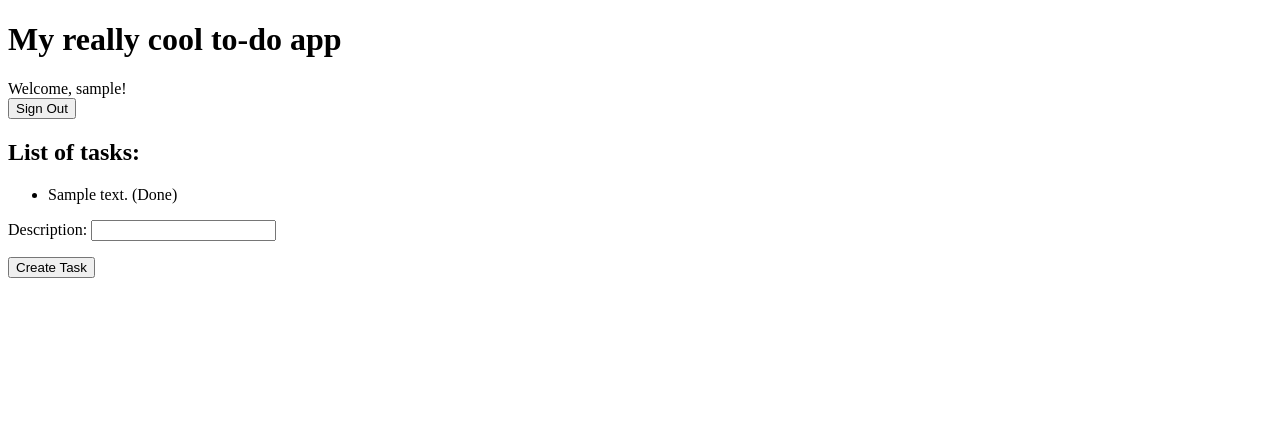
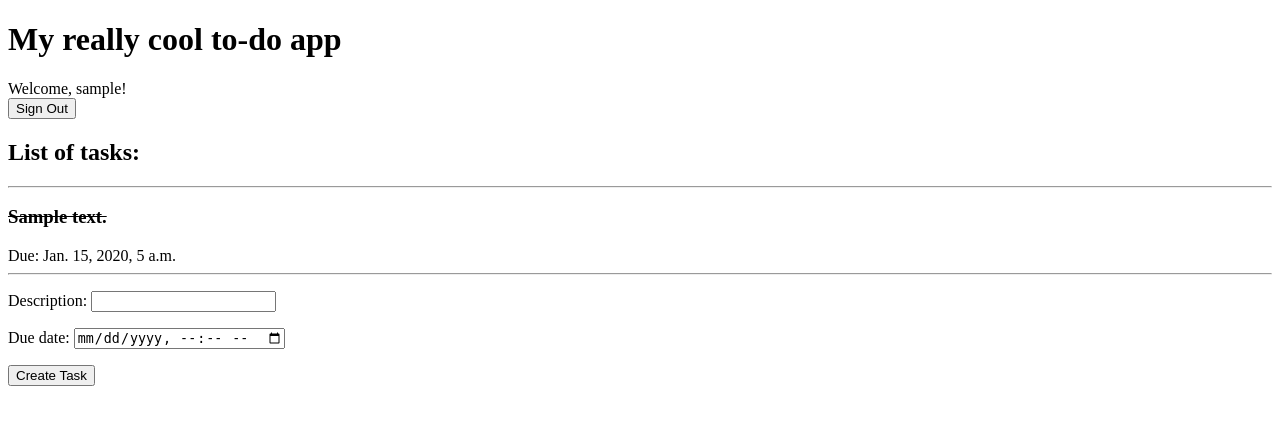
Before and after one commit to jamesbrunet/lab-3-vcs-and-models, a Django app: page / in a window 1280 px wide. Shown: the top 425 px of the page. Run offline with Django 4.2, Linux system fonts and the light colour scheme; a user stored in the database is signed in; tables that the repository leaves empty hold one stand-in row (values such as "Sample post").

Commit message:
Add support for due dates, redesign tasks in template

```diff
--- a/studentdemo/studentdemo/settings.py
+++ b/studentdemo/studentdemo/settings.py
@@ -109,7 +109,7 @@ AUTH_PASSWORD_VALIDATORS = [
 
 LANGUAGE_CODE = 'en-us'
 
-TIME_ZONE = 'UTC'
+TIME_ZONE = 'US/Eastern'
 
 USE_I18N = True
 
--- a/studentdemo/todoapp/forms.py
+++ b/studentdemo/todoapp/forms.py
@@ -2,6 +2,10 @@ from django import forms
 from .models import Task
 
 class TaskForm(forms.ModelForm):
+    due_date = forms.DateTimeField(
+        widget=forms.DateTimeInput(attrs={'type': 'datetime-local'}),
+        input_formats=['%Y-%m-%dT%H:%M']
+    )
     class Meta:
         model = Task
-        fields = ['description']
+        fields = ['description', 'due_date']
--- a/studentdemo/todoapp/models.py
+++ b/studentdemo/todoapp/models.py
@@ -1,12 +1,18 @@
 from django.db import models
 from django.conf import settings
-
+from django.utils import timezone
 
 
 class Task(models.Model):
     user = models.ForeignKey(settings.AUTH_USER_MODEL, on_delete=models.CASCADE)
     description = models.CharField(max_length=255)
     completed = models.BooleanField(default=False)
+    created_date = models.DateTimeField(auto_now_add=True)
+    due_date = models.DateTimeField()
 
     def __str__(self):
         return self.description
+
+    @property
+    def due_today(self):
+        return self.due_date >= timezone.now() - timezone.timedelta(days=1)
--- a/studentdemo/todoapp/templates/index.html
+++ b/studentdemo/todoapp/templates/index.html
@@ -21,39 +21,21 @@
 {% endif %}
 
 <h2>List of tasks:</h2>
-<ul>
-    {% for task in tasks %}
-       <li>
-           {{ task.description }}
-           {% if task.completed %}
-              (Done)
-           {% endif %}
-       </li>
-    {% endfor %}
-</ul>
-
-<script>
-$(document).ready(function() {
-    $("#taskForm").submit(function(e) {
-        e.preventDefault();
-        $.ajax({
-            type: 'POST',
-            url: '{% url "create_task" %}',
-            data: $(this).serialize(),
-            success: function(response) {
-                if(response.status === 'ok') {
-                    $('ul').append('<li>' + response.task_description + '</li>');
-                    $("#taskForm")[0].reset();  // Clear the form fields
-                }
-            },
-            error: function(response) {
-                alert('Error: ' + response.responseJSON.errors);
-            }
-        });
-    });
-});
-</script>
-
+{% for task in tasks %}
+    <hr>
+        <h3>
+        {% if task.completed %}
+            <s>{{ task.description }}</s>
+        {% else %}
+            {{ task.description }}
+        {% endif %}
+        </h3>
+        <div>Due: {{task.due_date}}</div>
+        {% if task.due_today %}
+        Due today!
+        {% endif %}
+{% endfor %}
+<hr>
 
 <form  id="taskForm" method="post"">
     {% csrf_token %}
--- a/studentdemo/todoapp/views.py
+++ b/studentdemo/todoapp/views.py
@@ -8,7 +8,6 @@ from django.contrib.auth.decorators import login_required
 
 @login_required()
 def index(request):
-    # Fetch Data From Model
     tasks = Task.objects.filter(user=request.user)
 
     # Fetch Form from Forms
@@ -25,6 +24,4 @@ def create_task(request):
         task = form.save(commit=False)
         task.user = request.user
         task.save()
-        return JsonResponse({'status': 'ok', 'task_description': task.description, 'task_id': task.id})
-    else:
-        return JsonResponse({'status': 'error', 'errors': form.errors}, status=400)
+    return redirect('index')
```
Also changed, not shown: studentdemo/todoapp/migrations/0003_task_created_date_task_due_date.py (added).
